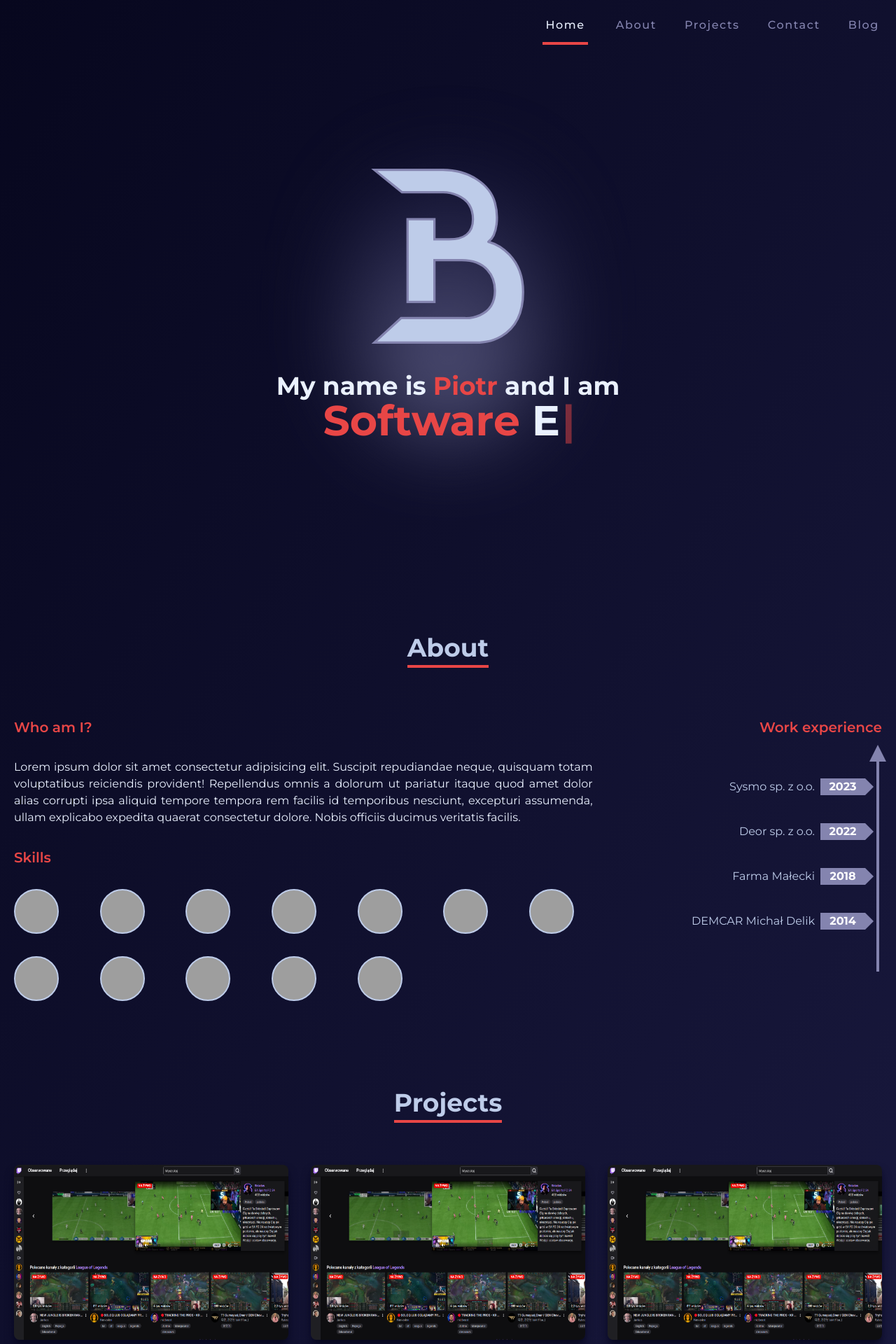
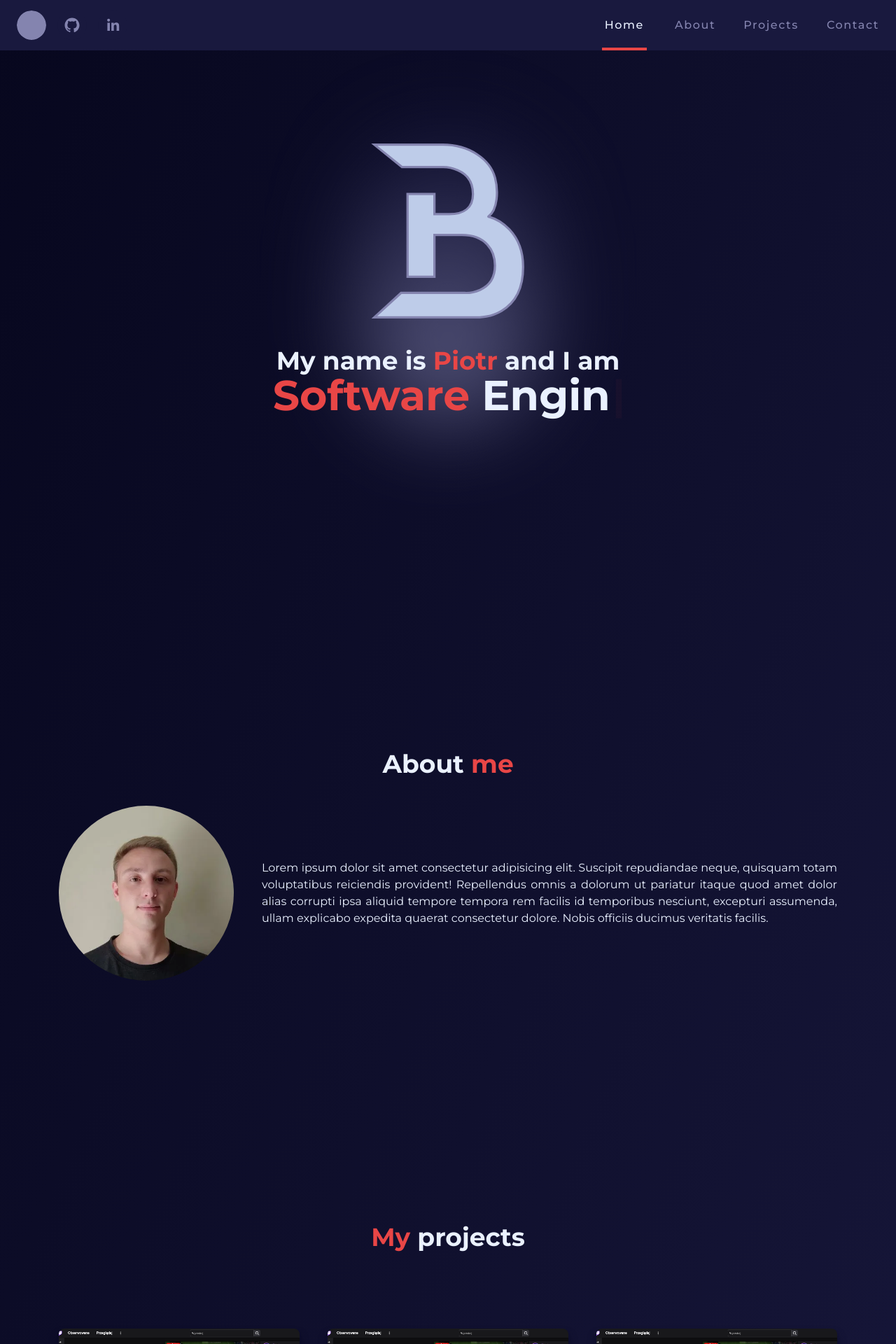
Before and after one commit to BlazejakPiotr/pb-portfolio, a Next.js app: page / in a window 1280 px wide. Shown: the top 1920 px of the page at 70% size. Built offline with nearby package versions, Linux system fonts and the light colour scheme; grey boxes are pictures that could not be loaded.

Commit message:
fix: adjusting settings

```diff
--- a/src/app/components/About.tsx
+++ b/src/app/components/About.tsx
@@ -21,19 +21,23 @@ const About = (props: Props) => {
     <>
       <section
         id="about"
-        className="max-w-7xl mx-auto p-5 flex flex-wrap justify-center gap-10 h-full"
+        className="max-w-6xl mx-auto p-5 flex flex-col flex-wrap justify-center gap-10 min-h-screen"
       >
-        <div className="w-full flex justify-center">
-          <h1 className="text-4xl text-blue font-bold mb-5 border-b-4 border-orange leading-[50px] w-fit text-center">
-            About
+        <h1 className="text-4xl text-light-blue font-bold text-center h-fit mt-[72px]">
+          About <span className="text-orange">me</span>
         </h1>
+
+        <div className="flex flex-row flex-wrap gap-10">
+          <div className="max-md:w-full rounded-full flex items-center justify-center hover:scale-105 duration-500 ">
+            <Image
+              src="/me_pic.webp"
+              alt="picture of me"
+              className="rounded-full"
+              height={250}
+              width={250}
+            />
           </div>
-
-        <div className="lg:w-2/3 flex flex-col space-y-5">
-          <h2 className="  text-xl text-orange font-semibold leading-[50px] w-fit text-start">
-            Who am I?
-          </h2>
-          <p className=" text-light-blue text-justify justify-start items-start">
+          <p className="flex flex-1 text-light-blue text-justify justify-center items-center">
             Lorem ipsum dolor sit amet consectetur adipisicing elit. Suscipit
             repudiandae neque, quisquam totam voluptatibus reiciendis provident!
             Repellendus omnis a dolorum ut pariatur itaque quod amet dolor alias
@@ -41,10 +45,12 @@ const About = (props: Props) => {
             nesciunt, excepturi assumenda, ullam explicabo expedita quaerat
             consectetur dolore. Nobis officiis ducimus veritatis facilis.
           </p>
-          <h2 className="  text-xl text-orange font-semibold leading-[50px] w-fit text-start">
-            Skills
-          </h2>
-          <div className="grid grid-cols-4 lg:grid-cols-7 gap-8">
+        </div>
+        {/* <h1 className="text-4xl text-light-blue font-bold text-center h-fit mt-[72px]">
+          Skills <span className="text-orange">&</span> tools
+        </h1>
+
+        <div className="grid grid-cols-4 lg:grid-cols-9 gap-4  justify-stretch">
           <div className="w-16 h-16 rounded-full border-2 border-blue bg-contain bg-[url(https://upload.wikimedia.org/wikipedia/commons/thumb/4/4c/Typescript_logo_2020.svg/512px-Typescript_logo_2020.svg.png?20221110153201)]"></div>
           <div className="w-16 h-16 rounded-full border-2 border-blue bg-contain bg-[url(https://upload.wikimedia.org/wikipedia/commons/thumb/4/4c/Typescript_logo_2020.svg/512px-Typescript_logo_2020.svg.png?20221110153201)]"></div>
           <div className="w-16 h-16 rounded-full border-2 border-blue bg-contain bg-[url(https://upload.wikimedia.org/wikipedia/commons/thumb/4/4c/Typescript_logo_2020.svg/512px-Typescript_logo_2020.svg.png?20221110153201)]"></div>
@@ -57,10 +63,8 @@ const About = (props: Props) => {
           <div className="w-16 h-16 rounded-full border-2 border-blue bg-contain bg-[url(https://upload.wikimedia.org/wikipedia/commons/thumb/4/4c/Typescript_logo_2020.svg/512px-Typescript_logo_2020.svg.png?20221110153201)]"></div>
           <div className="w-16 h-16 rounded-full border-2 border-blue bg-contain bg-[url(https://upload.wikimedia.org/wikipedia/commons/thumb/4/4c/Typescript_logo_2020.svg/512px-Typescript_logo_2020.svg.png?20221110153201)]"></div>
           <div className="w-16 h-16 rounded-full border-2 border-blue bg-contain bg-[url(https://upload.wikimedia.org/wikipedia/commons/thumb/4/4c/Typescript_logo_2020.svg/512px-Typescript_logo_2020.svg.png?20221110153201)]"></div>
-          </div>
-        </div>
-
-        <div className="h-full flex flex-1 lg:flex-shrink flex-col lg:items-end justify-center flex-wrap">
+        </div> */}
+        {/* <div className="h-full flex flex-1 lg:flex-shrink flex-col lg:items-end justify-center flex-wrap">
           <h2 className="  text-xl text-orange font-semibold leading-[50px] w-fit text-center">
             Work experience
           </h2>
@@ -72,7 +76,7 @@ const About = (props: Props) => {
               <TimelineMarker name="Farma Małecki" year={2018} />
               <TimelineMarker name="DEMCAR Michał Delik" year={2014} />
             </div>
-            {/* TIMELINE */}
+            {/* TIMELINE
 
             <div className="h-full w-3 flex flex-col items-center justify-center">
               <div
@@ -82,7 +86,7 @@ const About = (props: Props) => {
               <div className="h-[300px] w-1 bg-purple"></div>
             </div>
           </div>
-        </div>
+        </div> */}
       </section>
     </>
   );
--- a/src/app/components/Header.tsx
+++ b/src/app/components/Header.tsx
@@ -7,7 +7,7 @@ type Props = {};
 
 const Header = (props: Props) => {
   return (
-    <section className="relative z-0 h-[calc(100vh-72px)] w-full flex justify-center items-center space-x-10">
+    <section className="relative z-0 h-screen w-full flex justify-center items-center space-x-10 ">
       <div className="flex flex-col justify-center items-center flex-grow gap-10">
         <div className=" flex items-center justify-center hover:scale-105 duration-200 ">
           <svg
--- a/src/app/components/Navbar.tsx
+++ b/src/app/components/Navbar.tsx
@@ -16,9 +16,9 @@ type NavLinkType = {
 export const navLinks: NavLinkType[] = [
   { href: "/", title: "Home" },
   { href: "/#about", title: "About" },
-  { href: "/projects", title: "Projects" },
-  { href: "/contact", title: "Contact" },
-  { href: "/blog", title: "Blog" },
+  { href: "/#projects", title: "Projects" },
+  { href: "/#contact", title: "Contact" },
+  // { href: "/blog", title: "Blog" },
 ];
 
 const Navbar = (props: Props) => {
@@ -26,8 +26,8 @@ const Navbar = (props: Props) => {
   return (
     <Disclosure as="nav">
       {({ open }) => (
-        <>
-          <div className="max-w-7xl mx-auto h-[56px] px-6 my-2 flex items-center justify-between relative">
+        <div className="px-6  fixed top-0 left-0 right-0 w-full bg-light-navy z-50 ">
+          <div className="max-w-7xl h-[72px]  mx-auto flex items-center justify-between ">
             <div className=" inset-y-0 left-0 flex items-center md:hidden">
               {/* Mobile menu button*/}
               <Disclosure.Button className="relative inline-flex items-center justify-center rounded-md p-2 text-blue hover:bg-navy hover:text-white focus:outline-none focus:ring-2 focus:ring-inset focus:ring-white">
@@ -40,19 +40,28 @@ const Navbar = (props: Props) => {
                 )}
               </Disclosure.Button>
             </div>
-            <div className="flex items-center space-x-16 h-full">
-              <Link href={"/"}>
-                {/* <svg
-                  xmlns="http://www.w3.org/2000/svg"
-                  height="40px"
-                  viewBox="0 0 1421.07 1622"
-                  className="fill-purple hover:fill-light-blue duration-300"
-                >
-                  <g id="Shape" fill-rule="nonzero">
-                    <path d="M588.07,468V655h137c138,0,220-61,220-187,0-254-281-250-281-250H286.79L31.07,11h635c247,0,437.44,137.42,483,304,32,117,27.34,299-61,362-1.17.83,7,3,13.26,4.72,70.32,19.3,308.74,131.66,308.74,462.28,0,467-403,467-403,467h-976l247.5-226h592.5s278,10,278-254c0-141-88-283-307-283h-254v387h-249l-.5-767Z"></path>
-                  </g>
-                </svg> */}
-              </Link>
+            <div className="flex items-center space-x-4">
+              <SocialIcon
+                className="bg-light-navy text-purple rounded-full hover:scale-125 hover:text-light-blue duration-200"
+                url="https://discord.com"
+                style={{ width: 42, height: 42 }}
+                bgColor="transparent"
+                fgColor="currentColor"
+              />
+              <SocialIcon
+                className="bg-light-navy text-purple rounded-full hover:scale-125 hover:text-light-blue duration-200"
+                url="https://github.com"
+                style={{ width: 42, height: 42 }}
+                bgColor="transparent"
+                fgColor="currentColor"
+              />
+              <SocialIcon
+                className="bg-light-navy text-purple rounded-full hover:scale-125 hover:text-light-blue duration-200"
+                url="https://linkedin.com"
+                style={{ width: 42, height: 42 }}
+                bgColor="transparent"
+                fgColor="currentColor"
+              />
             </div>
             <div className=" max-md:hidden flex items-center space-x-2 md:space-x-10  h-full justify-center">
               {navLinks.map((el, i) => (
@@ -151,7 +160,7 @@ const Navbar = (props: Props) => {
               ))}
             </div>
           </Disclosure.Panel>
-        </>
+        </div>
       )}
     </Disclosure>
   );
--- a/src/app/components/Projects.tsx
+++ b/src/app/components/Projects.tsx
@@ -15,16 +15,16 @@ const ProjectItem = ({
 }) => (
   <Link
     href={`/projects/${id}`}
-    className="relative h-[250px] rounded-lg group cursor-pointer shadow-lg shadow-navy hover:scale-105 duration-300"
+    className="relative aspect-video h-full rounded-lg group cursor-pointer shadow-lg shadow-navy hover:scale-105 duration-300"
   >
     <Image
       src={image}
       alt=""
-      className="h-full w-full rounded-lg"
-      height={250}
-      width={350}
+      className="h-full w-full rounded-lg object-cover"
+      height={300}
+      width={300}
     />
-    <div className="bg-light-navy absolute top-0 left-0 h-full w-full flex justify-center items-center text-white p-5 text-xs text-center rounded-lg opacity-0 group-hover:opacity-100 transition-all ease-in duration-300">
+    <div className=" bg-light-navy absolute top-0 left-0 h-full w-full flex justify-center items-center text-white p-5 text-xs text-center rounded-lg opacity-0 group-hover:opacity-100 transition-all ease-in duration-300">
       {desc}
     </div>
   </Link>
@@ -33,15 +33,24 @@ const ProjectItem = ({
 const Projects = (props: Props) => {
   return (
     <section
-      id="about"
-      className="max-w-7xl mx-auto p-5 flex flex-wrap justify-center gap-10 h-full"
+      id="projects"
+      className="max-w-6xl mx-auto p-5 flex flex-wrap justify-center items-center min-h-screen"
     >
-      <div className="w-full flex justify-center">
-        <h1 className="text-4xl flex text-blue font-bold mb-5 border-b-4 border-orange leading-[50px] w-fit text-center">
-          Projects
-        </h1>
-      </div>
-      <div className="grid grid-cols-1 md:grid-cols-2 lg:grid-cols-3 gap-8">
+      <h1 className="text-4xl text-orange font-bold text-center h-fit mt-[72px]">
+        My <span className="text-light-blue ">projects</span>
+      </h1>
+      <div className="w-full grid grid-cols-1 lg:grid-cols-3 place-content-between gap-10">
+        <ProjectItem
+          image="/test.png"
+          id={"1"}
+          desc="  Lorem ipsum dolor sit amet consectetur adipisicing elit. Eum voluptatibus quam odit voluptate quisquam fugiat harum iusto provident, dolore eaque!"
+        />{" "}
+        <ProjectItem
+          image="/test.png"
+          id={"1"}
+          desc="quidem accusamus ipsa iure ipsum modi ipsam nesciunt maiores ex? Tenetur, dignissimos. Laudantium architecto numquam eum deserunt incidunt esse aliquam amet, fugiat officia."
+        />{" "}
+        <ProjectItem image="/test.png" id={"1"} desc="none" />
         <ProjectItem
           image="/test.png"
           id={"1"}
--- a/src/app/page.tsx
+++ b/src/app/page.tsx
@@ -1,10 +1,11 @@
 import About from "./components/About";
+import Contact from "./components/Contact";
 import Header from "./components/Header";
 import Projects from "./components/Projects";
 
 export default function Home() {
   return (
-    <div className="container mx-auto space-y-20">
+    <div className="container mx-auto">
       {/* header */}
       <Header />
       {/* about */}
@@ -12,7 +13,7 @@ export default function Home() {
       {/* projects */}
       <Projects />
       {/* blogs */}
-      {/* contact */}
+      <Contact />
       {/* footer */}
     </div>
   );
```
Lines whose indentation alone changed are shown as unchanged.
